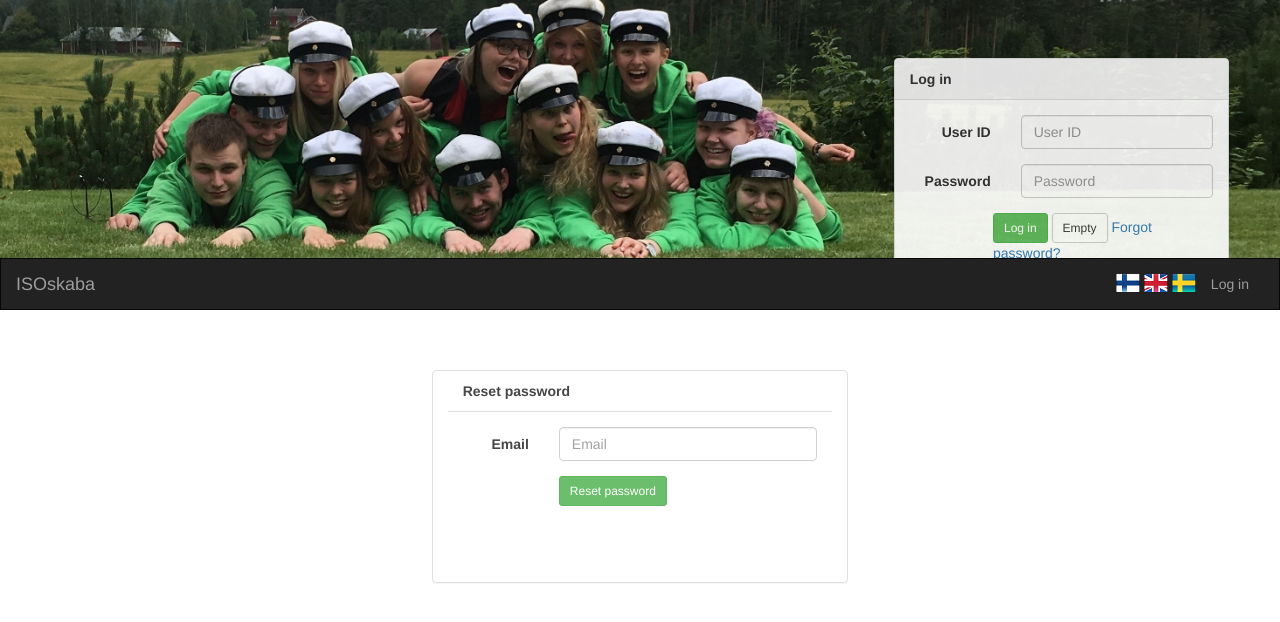
After one commit to Jonneitapuro/isoskaba2, a Django app: page /reset/ in a window 1280 px wide. The commit adds this page. Shown: the top 622 px of the page. Run offline with Django 3.2, Linux system fonts and the light colour scheme; some libraries are stand-ins or nearby versions.

Commit message:
<no comment>

```diff
--- a/isoskaba2/settings.py
+++ b/isoskaba2/settings.py
@@ -25,7 +25,7 @@ PROJECT_ROOT = os.path.dirname(os.path.abspath(__file__))
 SECRET_KEY = '_&6y(o9h%c=_fc)3q2d#u8(e9xxx+74*572y+i61f==(r%nm2a'
 
 # SECURITY WARNING: don't run with debug turned on in production!
-DEBUG = False
+DEBUG = True
 
 ALLOWED_HOSTS = ['*']
 
--- a/isoskaba2/urls.py
+++ b/isoskaba2/urls.py
@@ -48,7 +48,8 @@ urlpatterns = [
     url(r'^deleteevent', skabaviews.delete_event, name='delete_event'),
     url(r'^guildranking/', skabaviews.guild_ranking, name='guild_ranking'),
     url(r'^userranking/', skabaviews.user_ranking, name='user_ranking'),
-    url(r'^fixevents/', skabaviews.fix_events, name='fix_events')
+    url(r'^fixevents/', skabaviews.fix_events, name='fix_events'),
+    url(r'^reset/', skabaviews.reset, name='reset')
 ]
 
 if settings.DEBUG:
--- a/skaba/views.py
+++ b/skaba/views.py
@@ -525,3 +525,13 @@ def user_ranking(request):
     response = TemplateResponse(request, 'userrank.html', {'score_list': score_list})
     response.render()
     return response
+
+def reset(request):
+    if request.method == 'POST':
+        email = User.objects.get(email = request.POST)
+        messages.add_message(request, messages.INFO, _('This email has not been registered to any user!'))
+        messages.add_message(request, messages.INFO, _('Email with reset link sent'))
+    response = TemplateResponse(request, 'reset.html', {})
+    response.render()
+    print(request.LANGUAGE_CODE)
+    return response
--- a/templates/base.html
+++ b/templates/base.html
@@ -42,6 +42,7 @@
               <div class="col-sm-offset-3 col-sm-9">
                 <button type="submit" class="btn btn-success btn-sm">{% trans 'Log in' %}</button>
                 <button type="reset" class="btn btn-default btn-sm">{% trans 'Empty' %}</button>
+                <a href="/reset">{% trans 'Forgot password?' %}</a>
               </div>
             </div>
           </form>
--- /dev/null
+++ b/templates/reset.html
@@ -0,0 +1,25 @@
+{% extends 'base.html' %}
+{% load i18n %}
+{% block page_content %}
+<div class="panel panel-default col-md-6 col-md-offset-3 col-lg-4 col-lg-offset-4">
+  <div class="panel-heading panel-heading-transparent">
+    <strong>{% trans 'Reset password' %}</strong>
+  </div>
+  <div id="login-body" class="panel-body">
+    <form class="form-horizontal" role="form" action="/reset/" method="POST">
+      {% csrf_token %}
+      <div class="form-group">
+        <label for="inputEmail3" class="col-sm-3 control-label">{% trans 'Email' %}</label>
+        <div class="col-sm-9">
+          <input type="text" class="form-control" name="email" placeholder="{% trans 'Email' %}" required="" value="{{ username }}"  />
+        </div>
+      </div>
+      <div class="form-group last">
+        <div class="col-sm-offset-3 col-sm-9">
+          <button type="submit" class="btn btn-success btn-sm">{% trans 'Reset password' %}</button>
+        </div>
+      </div>
+    </form>
+  </div>
+</div>
+{% endblock %}
--- a/templates/simple_login.html
+++ b/templates/simple_login.html
@@ -55,6 +55,7 @@
               <div class="col-sm-offset-3 col-sm-9">
                 <button type="submit" class="btn btn-success btn-sm">{% trans 'Log in' %}</button>
                 <button type="reset" class="btn btn-default btn-sm">{% trans 'Empty' %}</button>
+                <a href="/reset">{% trans 'Forgot password?' %}</a>
               </div>
             </div>
           </form>
```
